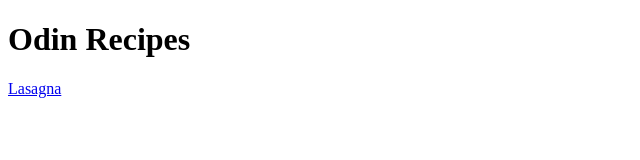
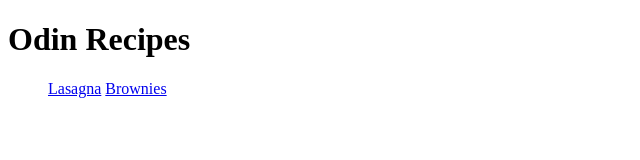
Before and after one commit to lwetzler1/odin-recipes, a plain HTML site: page index.html in a window 1280 px wide. Shown: the whole page, without its empty margins (0-640 px from the left). Drawn offline with Linux system fonts and the light colour scheme.

Commit message:
Add index.html

```diff
--- a/index.html
+++ b/index.html
@@ -8,6 +8,9 @@
 </head>
 <body>
     <h1>Odin Recipes</h1>
-    <a href="/home/lwetzler/odin-recipes/recipes/lasagna.html">Lasagna</a>
+    <ul>
+        <a href="/home/lwetzler/odin-recipes/recipes/lasagna.html">Lasagna</a>
+        <a href="/home/lwetzler/odin-recipes/recipes/brownies.html">Brownies</a>
+    </ul>
 </body>
 </html>
```
